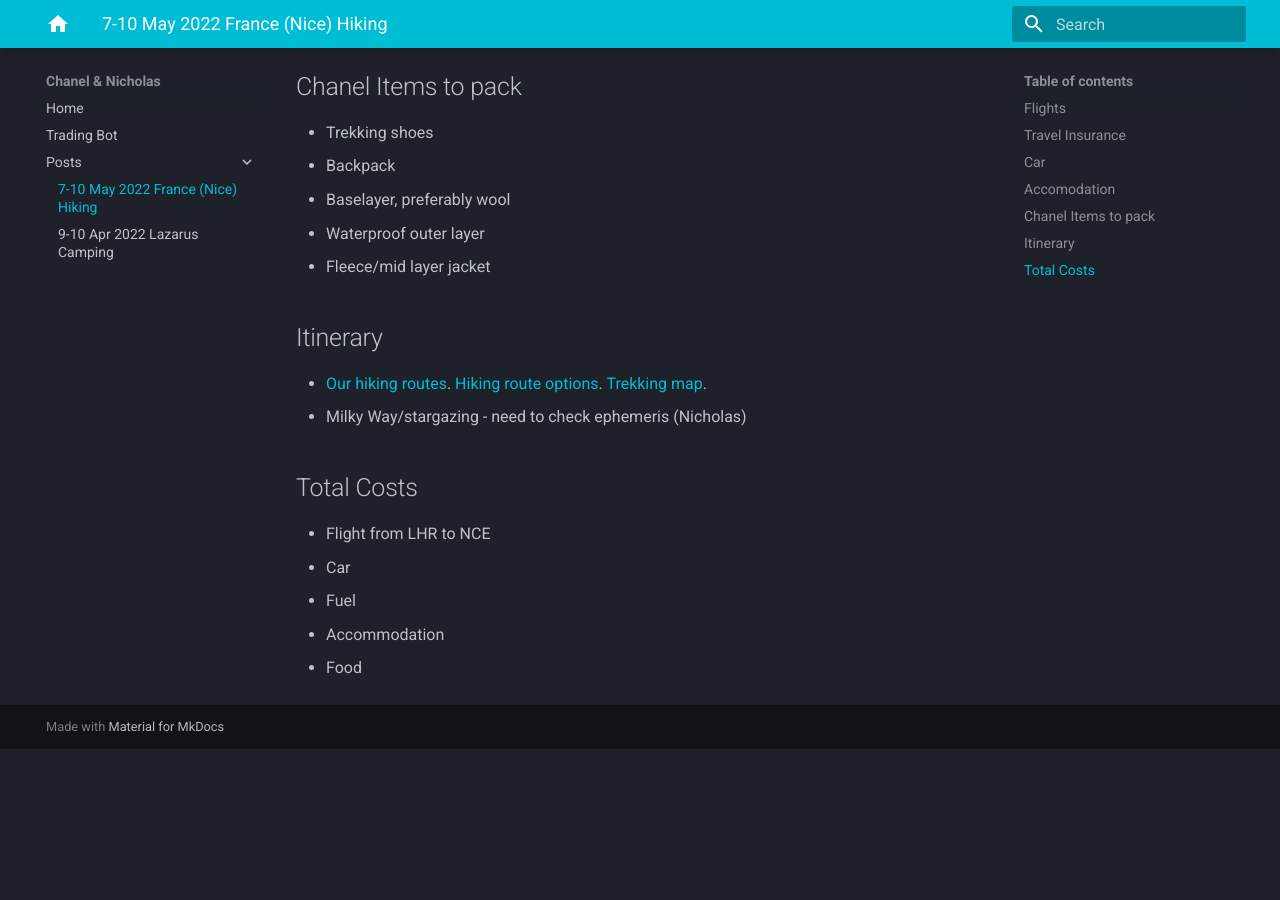
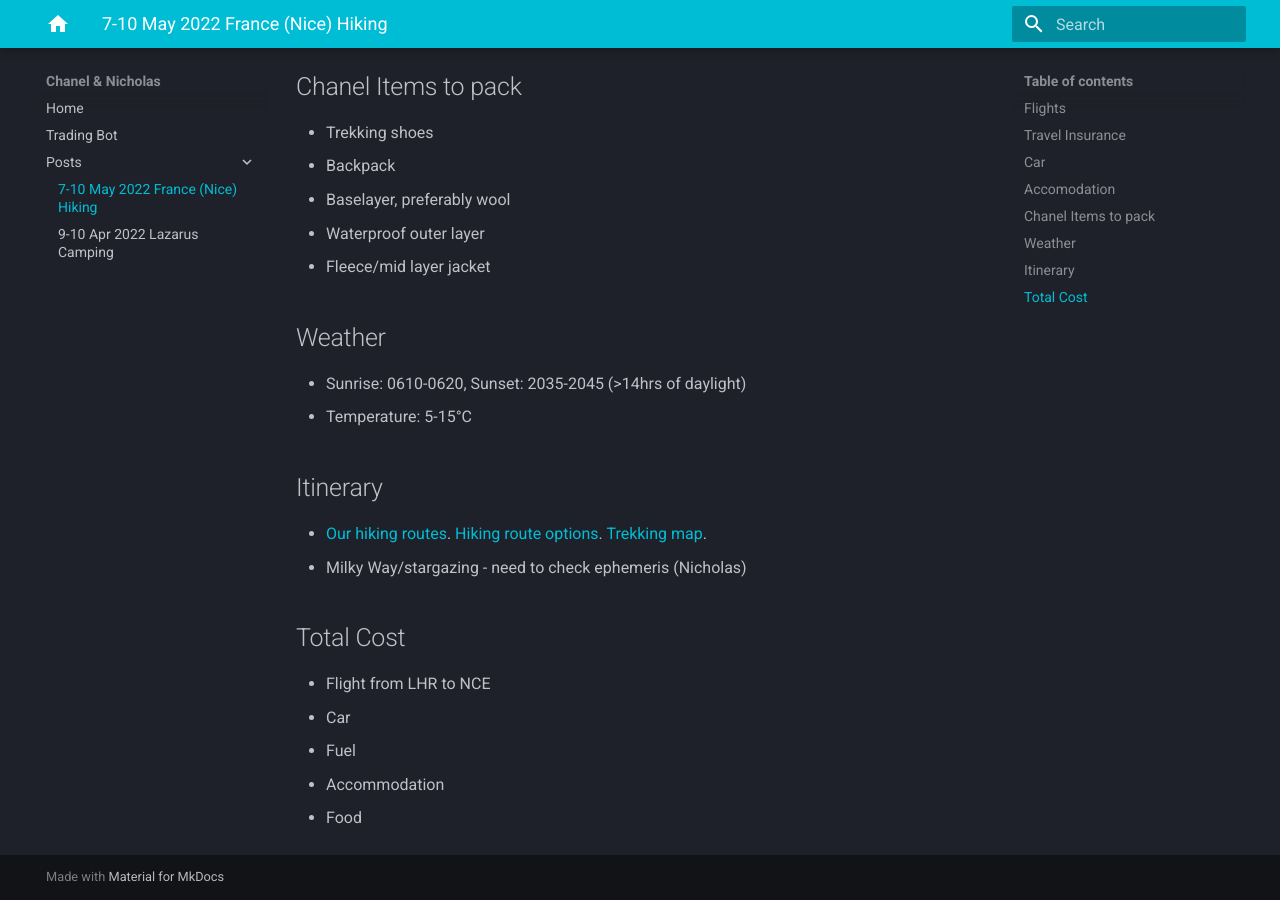
Before and after one commit to extrange/chanel, an MkDocs documentation site: the page built from docs/posts/2022-05-france-nice-hiking.md, in a window 1280 px wide and 900 px high, scrolled down 1727 px. Built offline with MkDocs 1.6.1 and Material for MkDocs 9.7.7, drawn with Linux system fonts in a browser that asks for light colours; before the commit the page ends 2476 px from its top, so only the background shows below that.

Commit message:
Added weather info

```diff
--- a/docs/posts/2022-05-france-nice-hiking.md
+++ b/docs/posts/2022-05-france-nice-hiking.md
@@ -48,12 +48,17 @@
 - Waterproof outer layer
 - Fleece/mid layer jacket
 
+## Weather
+
+- Sunrise: 0610-0620, Sunset: 2035-2045 (>14hrs of daylight)
+- Temperature: 5-15°C
+
 ## Itinerary
 
 - [Our hiking routes][our-hiking-routes]. [Hiking route options][hiking-routes]. [Trekking map][trekking-map].
 - Milky Way/stargazing - need to check ephemeris (Nicholas)
 
-## Total Costs
+## Total Cost
 - Flight from LHR to NCE
 - Car
 - Fuel
```
